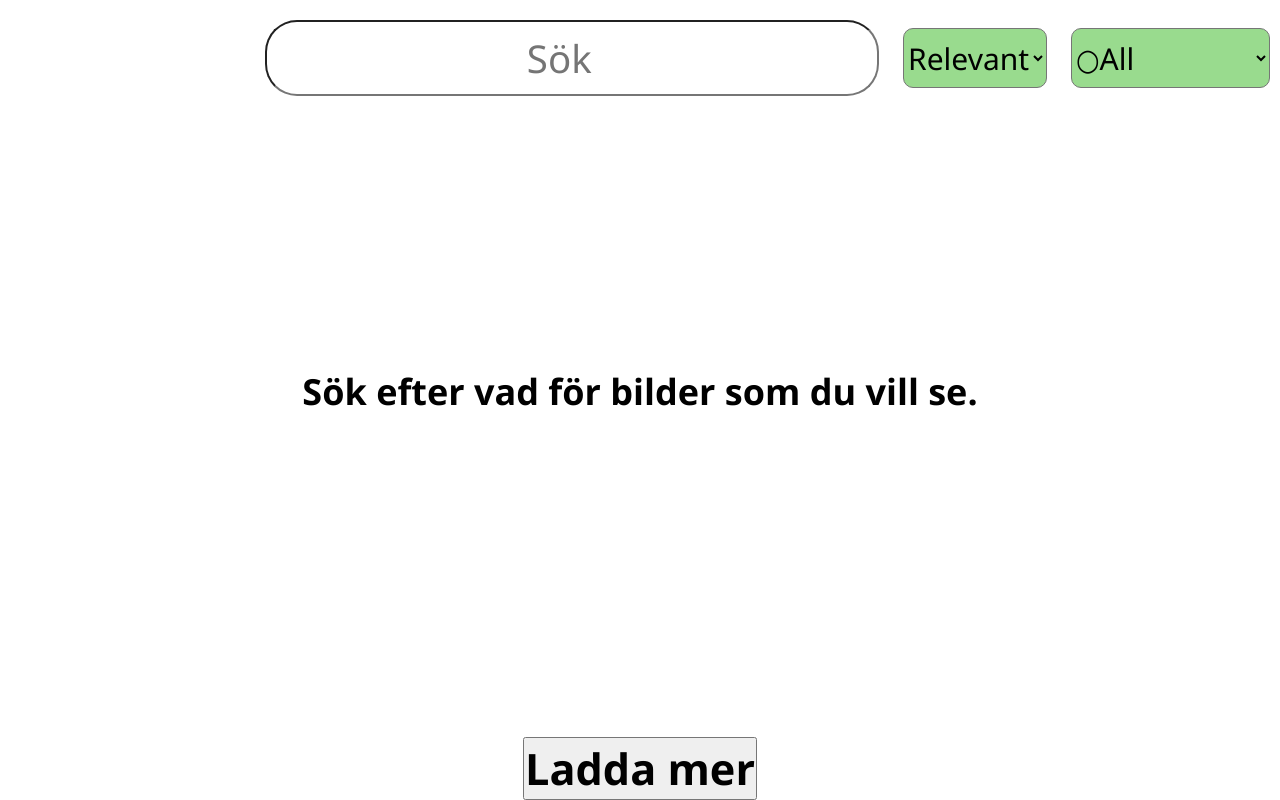
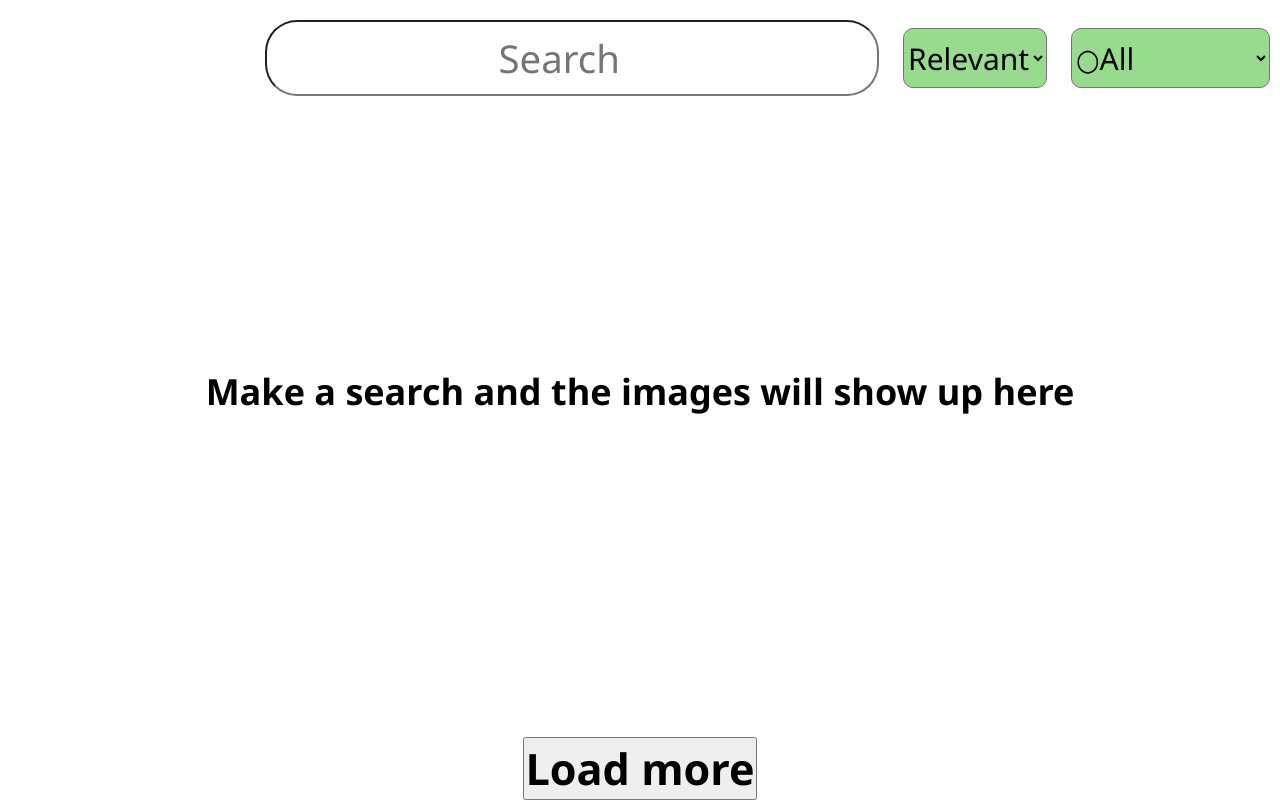
Before and after one commit to derpylama/Image-search-web, a PHP site: page / in a window 1280 px wide. Run offline with PHP 8.4, Linux system fonts and the light colour scheme.

Commit message:
changed all text to english

```diff
--- a/index.php
+++ b/index.php
@@ -18,7 +18,7 @@
                 <!--Used for filling the left side of the topbar-->
                 <div class="top_button_container"></div>
                 <!--Topbar search bar-->
-                <input id="search_top" name="q" type="search" placeholder="Sök" />
+                <input id="search_top" name="q" type="search" placeholder="Search" />
                 <!--The right side topbar container used for sort dropdown buttons-->
                 <div class="top_button_container">
                     <select name="sort" id="select_sort">
@@ -40,9 +40,9 @@
             <div class="image_container">
             </div>
             <div class="centered_text">
-                <h2>Sök efter vad för bilder som du vill se. </h2>
+                <h2>Make a search and the images will show up here</h2>
             </div>
-            <button id="load_more_btn"><h1>Ladda mer</h1></button>
+            <button id="load_more_btn"><h1>Load more</h1></button>
         </div>
     </div>
 
```
